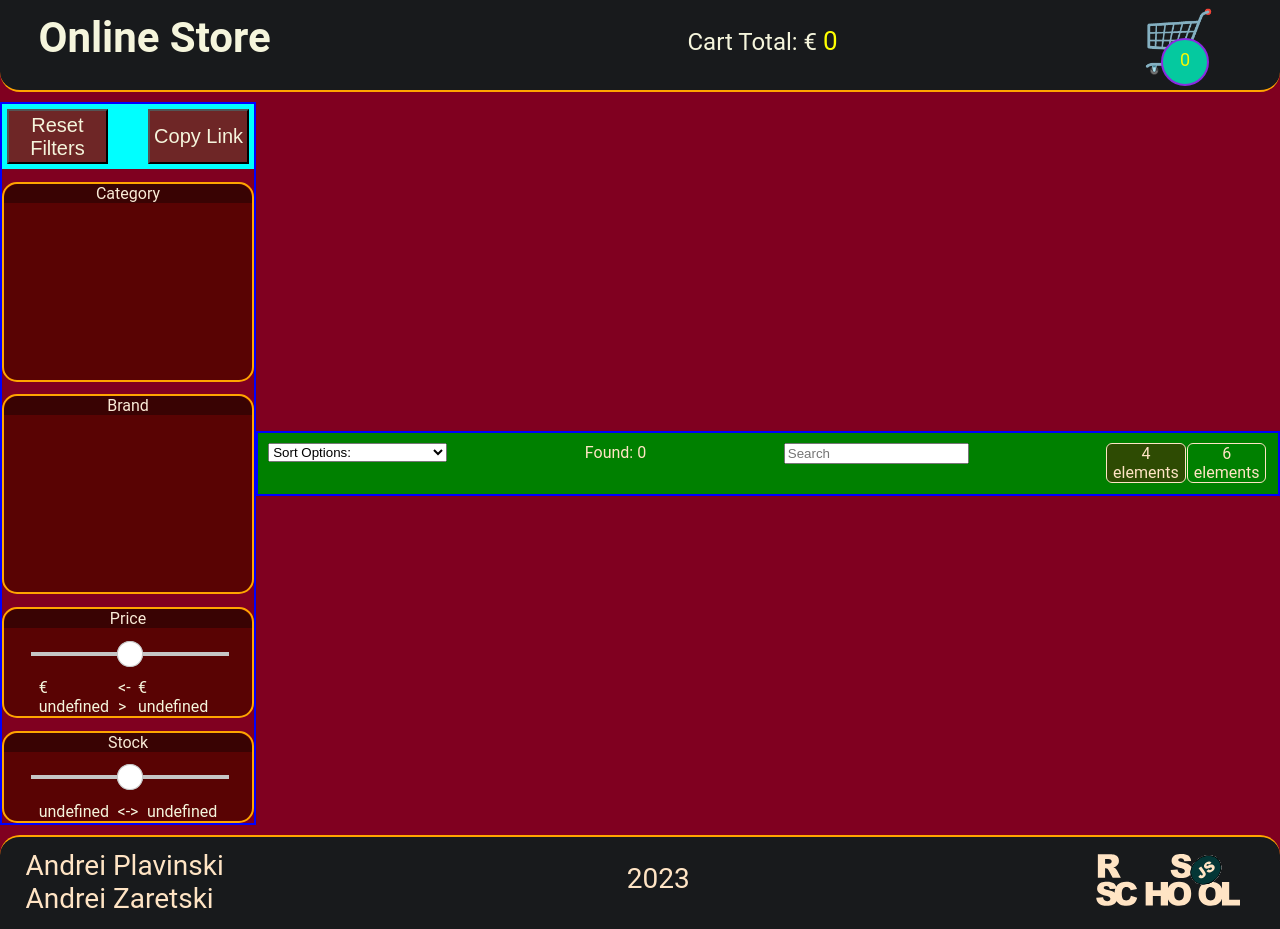
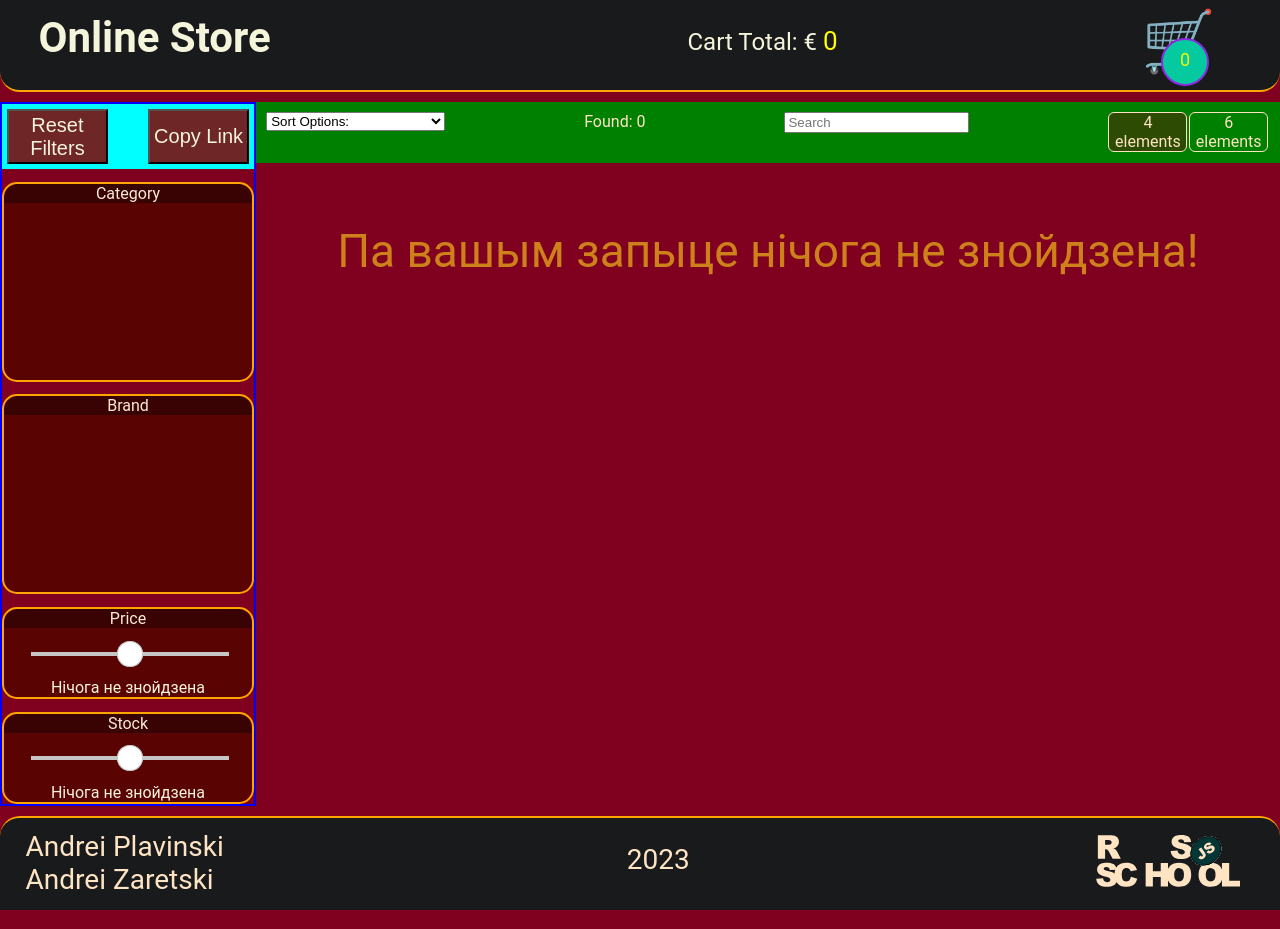
Before and after one commit to andreiplavinski/online-store, a website built with webpack: page src/index.html in a window 1280 px wide. Built offline with nearby package versions, Linux system fonts and the light colour scheme.

Commit message:
feat: add rewrite filters after reload

```diff
--- a/src/index.ts
+++ b/src/index.ts
@@ -6,6 +6,17 @@ import "./assets/images/visacard.png";
 import "./assets/images/amexcard.png";
 import "./assets/images/mastercard.png";
 import App from "./pages/app";
+import SortProducts from "./pages/products/sortProducts";
 
 const app = new App();
 app.run();
+
+window.addEventListener("load", () => {
+  const a = document.querySelector(".catalog");
+  const b = document.querySelector(".filter");
+  if (a instanceof HTMLElement && b instanceof HTMLElement) {
+    const write = new SortProducts(a, b);
+    write.writeResSearch();
+  }
+  console.log("hello");
+});
--- a/src/pages/products/products.scss
+++ b/src/pages/products/products.scss
@@ -145,15 +145,16 @@
 
 .catalog {
   width: 80%;
-  border: 2px solid blue;
+  align-self: flex-start;
+  //border: 2px solid blue;
   &__header {
     background-color: green;
     display: flex;
     justify-content: space-between;
   }
   &__block {
-    background-color: rgb(78, 78, 3);
-    min-height: 90%;
+    //background-color: rgb(78, 78, 3);
+    //min-height: 90%;
     display: flex;
     flex-wrap: wrap;
     justify-content: flex-start;
```
